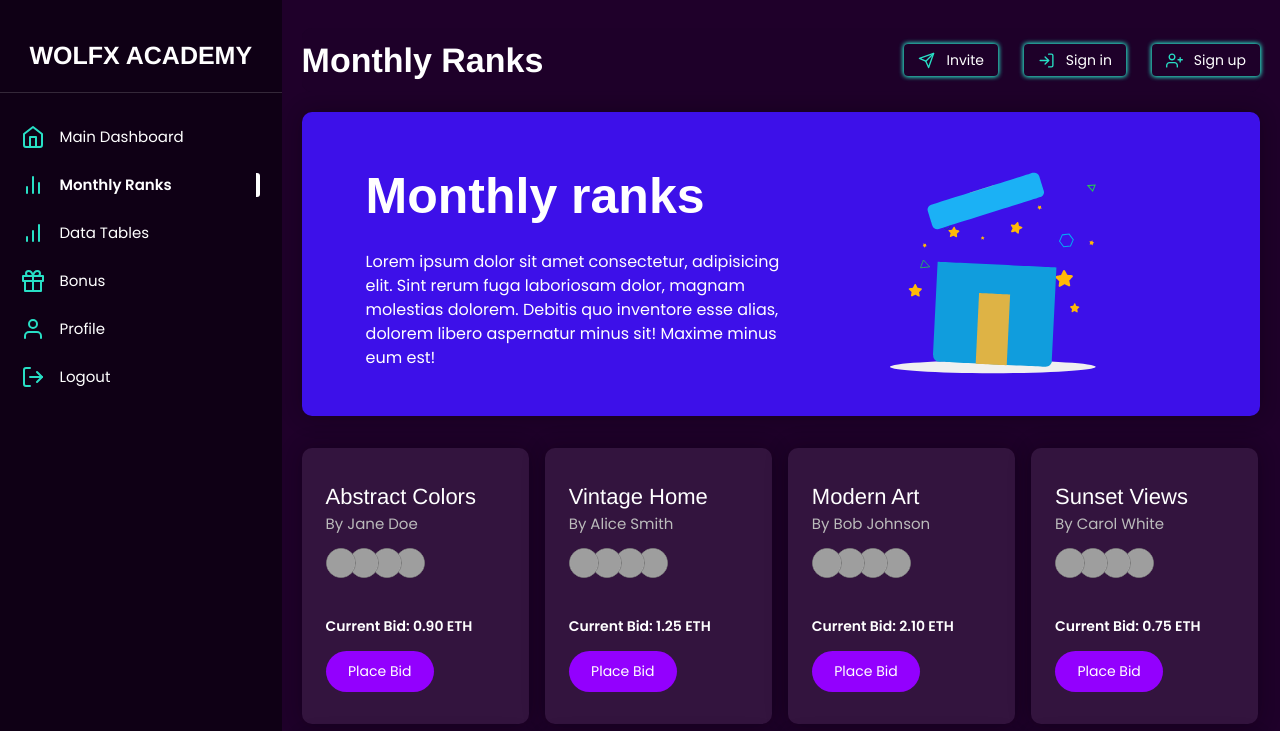
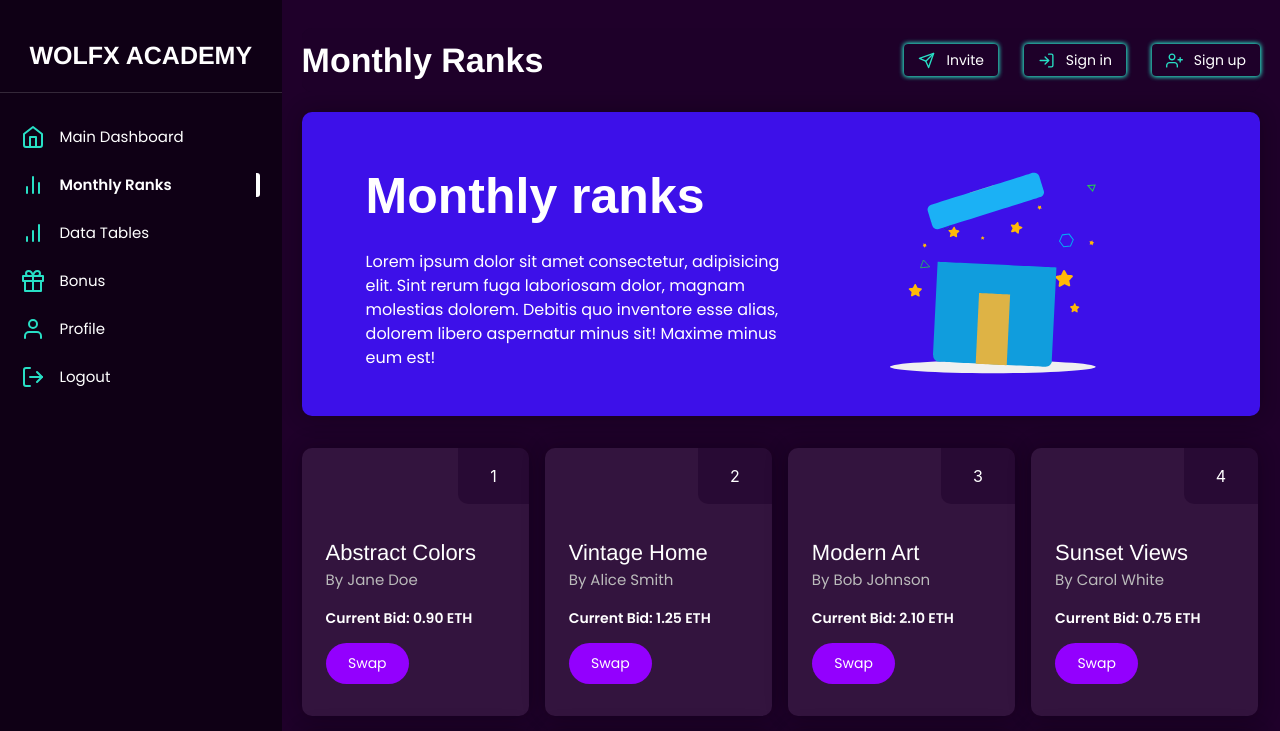
Before and after one commit to infodavid00/project057, a React (Vite) app: page /dashboard/mt in a window 1280 px wide. Shown: the top 731 px of the page. Built offline with nearby package versions, Linux system fonts and the light colour scheme; grey boxes are pictures that could not be loaded.

Commit message:
updated monthlyranks, removed card images and changed card btn title

```diff
--- a/src/comps/monthlyranks/Cards.jsx
+++ b/src/comps/monthlyranks/Cards.jsx
@@ -6,111 +6,51 @@ export default function Cards() {
       title: "Abstract Colors",
       name: "Jane Doe",
       digit: "0.90 ETH",
-      images: [
-        "https://images.unsplash.com/photo-1506863530036-1efeddceb993?ixlib=rb-1.2.1&ixid=MnwxMjA3fDB8MHxwaG90by1wYWdlfHx8fGVufDB8fHx8&auto=format&fit=crop&w=2244&q=80",
-        "https://i.ibb.co/7p0d1Cd/Frame-24.png",
-        "https://images.unsplash.com/photo-1573766064535-6d5d4e62bf9d?ixlib=rb-1.2.1&ixid=MnwxMjA3fDB8MHxwaG90by1wYWdlfHx8fGVufDB8fHx8&auto=format&fit=crop&w=1315&q=80",
-        "https://images.unsplash.com/photo-1628157588553-5eeea00af15c?ixlib=rb-1.2.1&ixid=MnwxMjA3fDB8MHxwaG90by1wYWdlfHx8fGVufDB8fHx8&auto=format&fit=crop&w=1780&q=80",
-      ],
     },
     {
       title: "Vintage Home",
       name: "Alice Smith",
       digit: "1.25 ETH",
-      images: [
-        "https://images.unsplash.com/photo-1573766064535-6d5d4e62bf9d?ixlib=rb-1.2.1&ixid=MnwxMjA3fDB8MHxwaG90by1wYWdlfHx8fGVufDB8fHx8&auto=format&fit=crop&w=1315&q=80",
-        "https://images.unsplash.com/photo-1506863530036-1efeddceb993?ixlib=rb-1.2.1&ixid=MnwxMjA3fDB8MHxwaG90by1wYWdlfHx8fGVufDB8fHx8&auto=format&fit=crop&w=2244&q=80",
-        "https://images.unsplash.com/photo-1628157588553-5eeea00af15c?ixlib=rb-1.2.1&ixid=MnwxMjA3fDB8MHxwaG90by1wYWdlfHx8fGVufDB8fHx8&auto=format&fit=crop&w=1780&q=80",
-        "https://i.ibb.co/7p0d1Cd/Frame-24.png",
-      ],
     },
     {
       title: "Modern Art",
       name: "Bob Johnson",
       digit: "2.10 ETH",
-      images: [
-        "https://images.unsplash.com/photo-1628157588553-5eeea00af15c?ixlib=rb-1.2.1&ixid=MnwxMjA3fDB8MHxwaG90by1wYWdlfHx8fGVufDB8fHx8&auto=format&fit=crop&w=1780&q=80",
-        "https://i.ibb.co/7p0d1Cd/Frame-24.png",
-        "https://images.unsplash.com/photo-1506863530036-1efeddceb993?ixlib=rb-1.2.1&ixid=MnwxMjA3fDB8MHxwaG90by1wYWdlfHx8fGVufDB8fHx8&auto=format&fit=crop&w=2244&q=80",
-        "https://images.unsplash.com/photo-1573766064535-6d5d4e62bf9d?ixlib=rb-1.2.1&ixid=MnwxMjA3fDB8MHxwaG90by1wYWdlfHx8fGVufDB8fHx8&auto=format&fit=crop&w=1315&q=80",
-      ],
     },
     {
       title: "Sunset Views",
       name: "Carol White",
       digit: "0.75 ETH",
-      images: [
-        "https://images.unsplash.com/photo-1506863530036-1efeddceb993?ixlib=rb-1.2.1&ixid=MnwxMjA3fDB8MHxwaG90by1wYWdlfHx8fGVufDB8fHx8&auto=format&fit=crop&w=2244&q=80",
-        "https://images.unsplash.com/photo-1628157588553-5eeea00af15c?ixlib=rb-1.2.1&ixid=MnwxMjA3fDB8MHxwaG90by1wYWdlfHx8fGVufDB8fHx8&auto=format&fit=crop&w=1780&q=80",
-        "https://i.ibb.co/7p0d1Cd/Frame-24.png",
-        "https://images.unsplash.com/photo-1573766064535-6d5d4e62bf9d?ixlib=rb-1.2.1&ixid=MnwxMjA3fDB8MHxwaG90by1wYWdlfHx8fGVufDB8fHx8&auto=format&fit=crop&w=1315&q=80",
-      ],
     },
     {
       title: "City Lights",
       name: "David Brown",
       digit: "1.85 ETH",
-      images: [
-        "https://i.ibb.co/7p0d1Cd/Frame-24.png",
-        "https://images.unsplash.com/photo-1573766064535-6d5d4e62bf9d?ixlib=rb-1.2.1&ixid=MnwxMjA3fDB8MHxwaG90by1wYWdlfHx8fGVufDB8fHx8&auto=format&fit=crop&w=1315&q=80",
-        "https://images.unsplash.com/photo-1506863530036-1efeddceb993?ixlib=rb-1.2.1&ixid=MnwxMjA3fDB8MHxwaG90by1wYWdlfHx8fGVufDB8fHx8&auto=format&fit=crop&w=2244&q=80",
-        "https://images.unsplash.com/photo-1628157588553-5eeea00af15c?ixlib=rb-1.2.1&ixid=MnwxMjA3fDB8MHxwaG90by1wYWdlfHx8fGVufDB8fHx8&auto=format&fit=crop&w=1780&q=80",
-      ],
     },
     {
       title: "Ocean Breeze",
       name: "Emma Davis",
       digit: "1.00 ETH",
-      images: [
-        "https://images.unsplash.com/photo-1628157588553-5eeea00af15c?ixlib=rb-1.2.1&ixid=MnwxMjA3fDB8MHxwaG90by1wYWdlfHx8fGVufDB8fHx8&auto=format&fit=crop&w=1780&q=80",
-        "https://images.unsplash.com/photo-1506863530036-1efeddceb993?ixlib=rb-1.2.1&ixid=MnwxMjA3fDB8MHxwaG90by1wYWdlfHx8fGVufDB8fHx8&auto=format&fit=crop&w=2244&q=80",
-        "https://i.ibb.co/7p0d1Cd/Frame-24.png",
-        "https://images.unsplash.com/photo-1573766064535-6d5d4e62bf9d?ixlib=rb-1.2.1&ixid=MnwxMjA3fDB8MHxwaG90by1wYWdlfHx8fGVufDB8fHx8&auto=format&fit=crop&w=1315&q=80",
-      ],
     },
     {
       title: "Dreamy Forest",
       name: "Frank Wilson",
       digit: "0.65 ETH",
-      images: [
-        "https://images.unsplash.com/photo-1573766064535-6d5d4e62bf9d?ixlib=rb-1.2.1&ixid=MnwxMjA3fDB8MHxwaG90by1wYWdlfHx8fGVufDB8fHx8&auto=format&fit=crop&w=1315&q=80",
-        "https://images.unsplash.com/photo-1628157588553-5eeea00af15c?ixlib=rb-1.2.1&ixid=MnwxMjA3fDB8MHxwaG90by1wYWdlfHx8fGVufDB8fHx8&auto=format&fit=crop&w=1780&q=80",
-        "https://images.unsplash.com/photo-1506863530036-1efeddceb993?ixlib=rb-1.2.1&ixid=MnwxMjA3fDB8MHxwaG90by1wYWdlfHx8fGVufDB8fHx8&auto=format&fit=crop&w=2244&q=80",
-        "https://i.ibb.co/7p0d1Cd/Frame-24.png",
-      ],
     },
     {
       title: "Starry Night",
       name: "Grace Lee",
       digit: "2.50 ETH",
-      images: [
-        "https://images.unsplash.com/photo-1628157588553-5eeea00af15c?ixlib=rb-1.2.1&ixid=MnwxMjA3fDB8MHxwaG90by1wYWdlfHx8fGVufDB8fHx8&auto=format&fit=crop&w=1780&q=80",
-        "https://images.unsplash.com/photo-1506863530036-1efeddceb993?ixlib=rb-1.2.1&ixid=MnwxMjA3fDB8MHxwaG90by1wYWdlfHx8fGVufDB8fHx8&auto=format&fit=crop&w=2244&q=80",
-        "https://i.ibb.co/7p0d1Cd/Frame-24.png",
-        "https://images.unsplash.com/photo-1573766064535-6d5d4e62bf9d?ixlib=rb-1.2.1&ixid=MnwxMjA3fDB8MHxwaG90by1wYWdlfHx8fGVufDB8fHx8&auto=format&fit=crop&w=1315&q=80",
-      ],
     },
     {
       title: "Futuristic Vision",
       name: "Hannah Martinez",
       digit: "3.00 ETH",
-      images: [
-        "https://i.ibb.co/7p0d1Cd/Frame-24.png",
-        "https://images.unsplash.com/photo-1506863530036-1efeddceb993?ixlib=rb-1.2.1&ixid=MnwxMjA3fDB8MHxwaG90by1wYWdlfHx8fGVufDB8fHx8&auto=format&fit=crop&w=2244&q=80",
-        "https://images.unsplash.com/photo-1628157588553-5eeea00af15c?ixlib=rb-1.2.1&ixid=MnwxMjA3fDB8MHxwaG90by1wYWdlfHx8fGVufDB8fHx8&auto=format&fit=crop&w=1780&q=80",
-        "https://images.unsplash.com/photo-1573766064535-6d5d4e62bf9d?ixlib=rb-1.2.1&ixid=MnwxMjA3fDB8MHxwaG90by1wYWdlfHx8fGVufDB8fHx8&auto=format&fit=crop&w=1315&q=80",
-      ],
     },
     {
       title: "Modern Art",
       name: "Bob Johnson",
       digit: "2.10 ETH",
-      images: [
-        "https://images.unsplash.com/photo-1628157588553-5eeea00af15c?ixlib=rb-1.2.1&ixid=MnwxMjA3fDB8MHxwaG90by1wYWdlfHx8fGVufDB8fHx8&auto=format&fit=crop&w=1780&q=80",
-        "https://i.ibb.co/7p0d1Cd/Frame-24.png",
-        "https://images.unsplash.com/photo-1506863530036-1efeddceb993?ixlib=rb-1.2.1&ixid=MnwxMjA3fDB8MHxwaG90by1wYWdlfHx8fGVufDB8fHx8&auto=format&fit=crop&w=2244&q=80",
-        "https://images.unsplash.com/photo-1573766064535-6d5d4e62bf9d?ixlib=rb-1.2.1&ixid=MnwxMjA3fDB8MHxwaG90by1wYWdlfHx8fGVufDB8fHx8&auto=format&fit=crop&w=1315&q=80",
-      ],
     },
   ];
 
@@ -118,36 +58,30 @@ export default function Cards() {
     <div id="monthlyranks-cards-body">
       {cards.map((element, index) => (
         <div key={index} className="monthlyranks-card">
+          <div className="monthlyranks-card-index">
+            <div className="monthlyranks-card-index-btn">{index + 1}</div>
+          </div>
+          <div className="monthlyranks-card-padded">
             <h1 className="monthlyranks-card-title">{element.title}</h1>
             <div className="monthlyranks-card-name">By {element.name}</div>
-          <div className="monthlyranks-card-catalog">
-            <img
-              src={element.images[0]}
-              style={{ marginRight: "-7px", zIndex: 3 }}
-            />
-            <img
-              src={element.images[1]}
-              style={{ marginRight: "-7px", zIndex: 2 }}
-            />
-            <img
-              src={element.images[2]}
-              style={{ marginRight: "-7px", zIndex: 1 }}
-            />
-            <img
-              src={element.images[3]}
-              style={{ marginRight: "-7px", zIndex: 0 }}
-            />
-          </div>
             {/* section1 */}
             <div style={{ marginTop: "1em" }}>
               <div className="monthlyranks-card-footer-text">
                 Current Bid: {element.digit}
               </div>
-            <button className="monthlyranks-card-footer-btn"> Place Bid</button>
+              <button className="monthlyranks-card-footer-btn">Swap</button>
             </div>
             {/* section2 */}
+          </div>
         </div>
       ))}
     </div>
   );
 }
+
+//  <div className="monthlyranks-card-catalog">
+//    <img src={element.images[0]} style={{ marginRight: "-7px", zIndex: 3 }} />
+//    <img src={element.images[1]} style={{ marginRight: "-7px", zIndex: 2 }} />
+//    <img src={element.images[2]} style={{ marginRight: "-7px", zIndex: 1 }} />
+//    <img src={element.images[3]} style={{ marginRight: "-7px", zIndex: 0 }} />
+//  </div>;
--- a/src/comps/monthlyranks/monthlyranks.css
+++ b/src/comps/monthlyranks/monthlyranks.css
@@ -47,9 +47,21 @@
   border-radius: 10px;
   box-shadow: 0px 0px 25px rgba(0, 0, 0, 0.2), 0px 0px 20px rgba(0, 0, 0, 0.1);
   width: 23.7%;
-  padding: 2em 1.5em;
   cursor: pointer;
   transition: 0.1s;
+}
+.monthlyranks-card-index {
+  display: flex;
+  justify-content: flex-end;
+}
+.monthlyranks-card-index-btn {
+  padding: 1em 2em;
+  border-radius: 0px 10px 0px 10px;
+  background-color: rgba(31, 0, 42, 0.5);
+  color: white;
+}
+.monthlyranks-card-padded {
+  padding: 2em 1.5em;
 }
 .monthlyranks-card:hover {
    margin-top: 7px;
```
Lines whose indentation alone changed are shown as unchanged.
